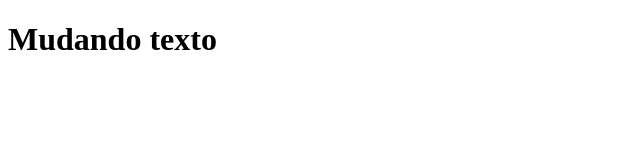
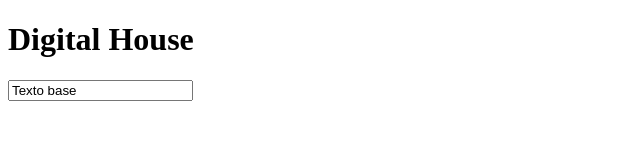
Before and after one commit to byoliveira/dom, a plain HTML site: page index.html in a window 1280 px wide. Shown: the whole page, without its empty margins (0-640 px from the left). Drawn offline with Linux system fonts and the light colour scheme.

Commit message:
feat: Adicionando value

```diff
--- a/index.html
+++ b/index.html
@@ -8,7 +8,7 @@
 </head>
 <body>
   <h1 id="elemento">Digital House</h1>
-
+<input type="text" value="" />
 </body>
 
  <script src="./script.js"></script>
--- a/script.js
+++ b/script.js
@@ -12,8 +12,13 @@ console.log(element); */
 
 console.log(element); */
 
-const element = document.querySelector('h1')
+/* const element = document.querySelector('h1')
 
-element.innerText = 'Mudando texto'
+element.innerHTML = 'Mudando texto <small>adicionando small</small>' */
 
-console.log(element.textContent);
+const element = document.querySelector('input')
+
+
+element.value = "Texto base";
+
+console.log(element);
```
